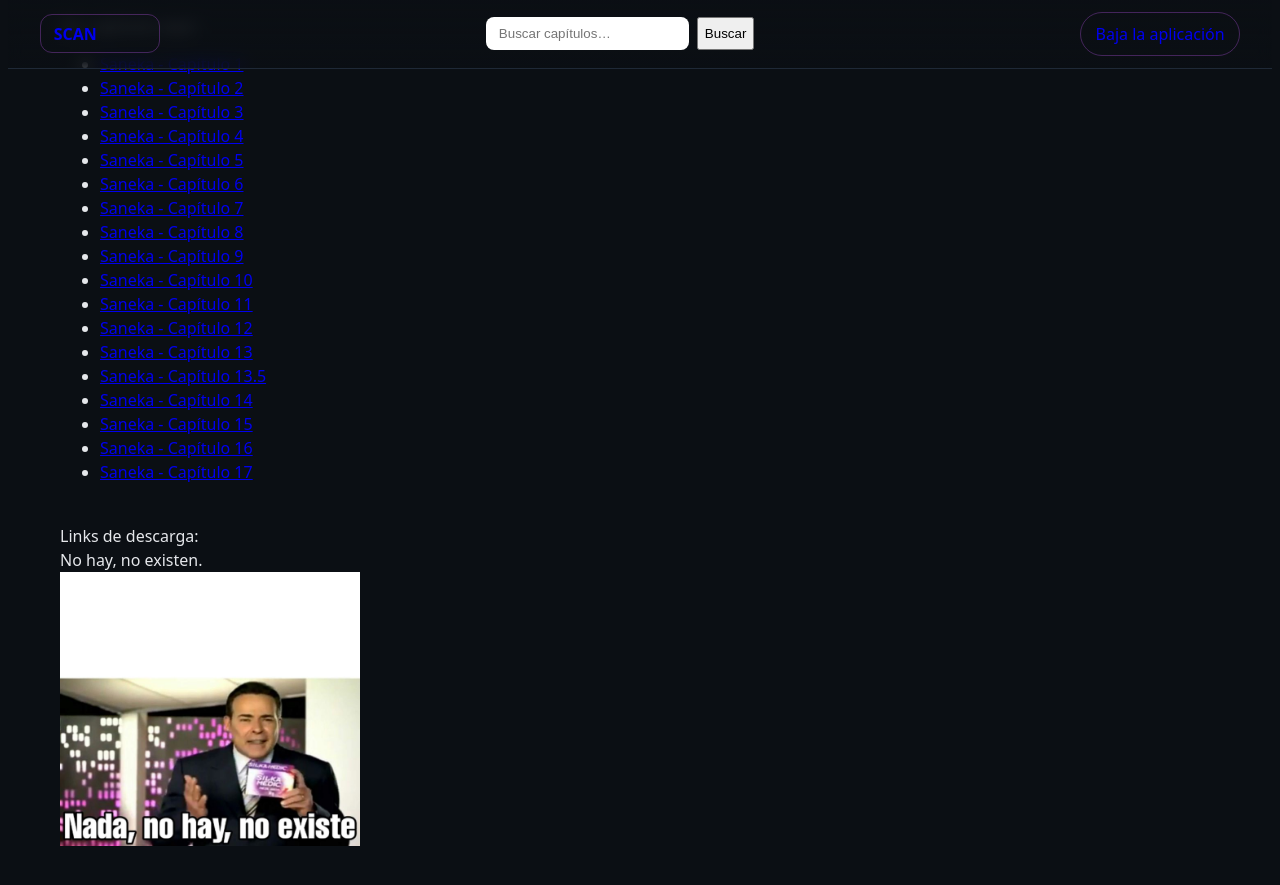
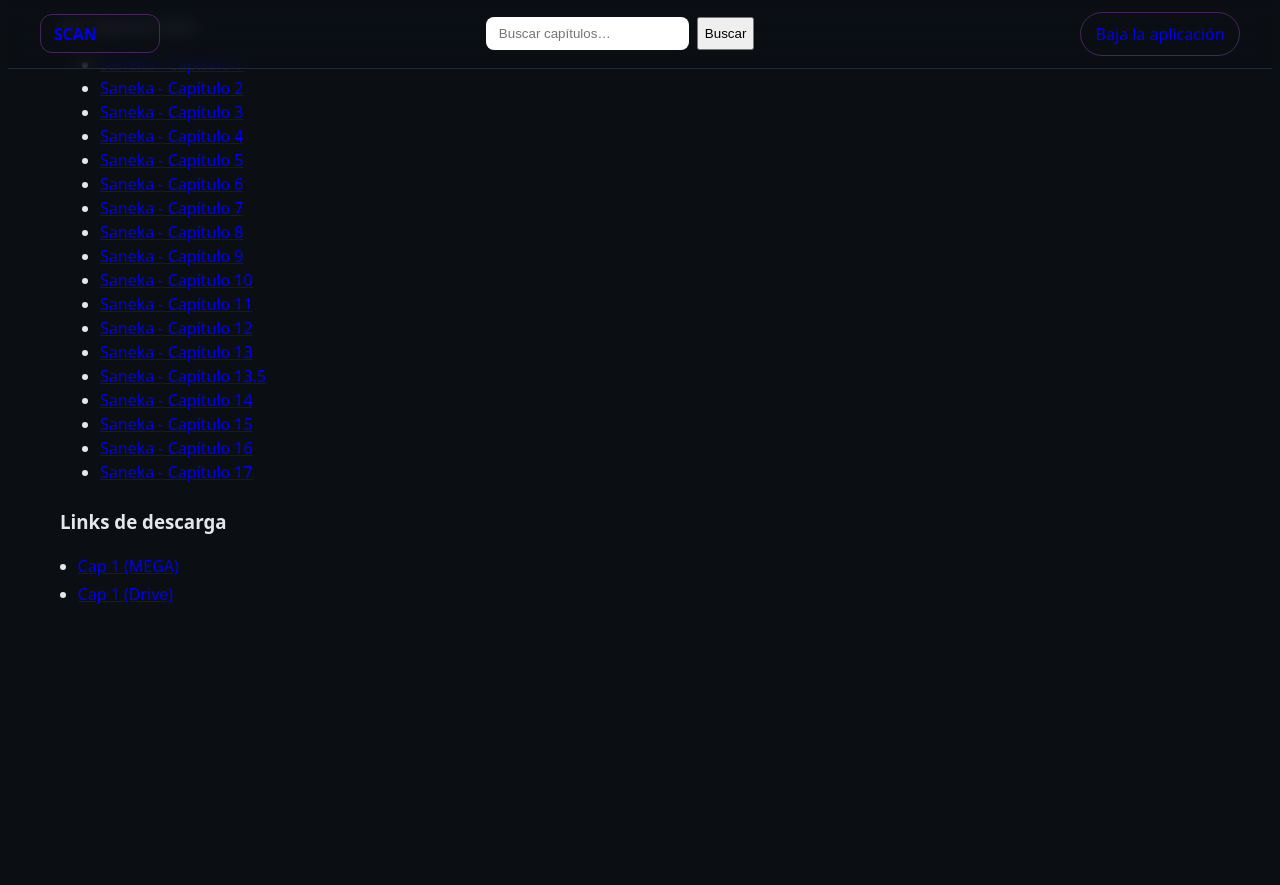
Before and after one commit to ZoteXD/pruebaPAG.github.io, a Jekyll site: the page built from _posts/2025-08-05-saneka.md, in a window 1280 px wide and 900 px high, scrolled down 675 px. Shown: the top 885 px of the window. Built offline with Jekyll 4.4.1, drawn with Linux system fonts in a browser that asks for light colours; after the commit the page ends 1337 px from its top, so only the background shows below that.

Commit message:
update descargas

```diff
--- a/_includes/manga_ficha.html
+++ b/_includes/manga_ficha.html
@@ -15,7 +15,7 @@
     <p class="manga-sinopsis">{{ page.sinopsis }}</p>
   {% endif %}
 
-  {% if page.links_descarga %}
+  {% if page.links_descarga and page.show_links_en_ficha != false %}
     <h3>Descargas</h3>
     <ul class="manga-dl">
       {% for l in page.links_descarga %}
@@ -23,4 +23,5 @@
       {% endfor %}
     </ul>
   {% endif %}
+
 </div>
--- a/_layouts/caps.html
+++ b/_layouts/caps.html
@@ -33,6 +33,17 @@ layout: default
   <article class="reader-content">
     {{ content }}
   </article>
+  {% comment %} --- BLOQUE INFERIOR: Links de descarga --- {% endcomment %}
+  {% if page.links_descarga %}
+  <section id="links-de-descarga" class="ui-block">
+    <h3>Links de descarga</h3>
+    <ul class="manga-dl">
+      {% for l in page.links_descarga %}
+        <li><a href="{{ l.url }}">{{ l.nombre }}</a></li>
+      {% endfor %}
+    </ul>
+  </section>
+  {% endif %}
 </main>
 
 <!-- Config segura para JS (no visible en la página) -->
--- a/_posts/2025-08-05-saneka.md
+++ b/_posts/2025-08-05-saneka.md
@@ -28,10 +28,3 @@ Ver capitulos aqui:
     <li><a href="{{ site.baseurl }}{{ c.url }}">{{ c.title }}</a></li>
   {% endfor %}
   </ul>
-
-<br>
-Links de descarga:
-<br>
-No hay, no existen.
-<br>
-<img src="{{ site.baseurl }}/assets/img/nohaymeme.jpg" width="300">
```
